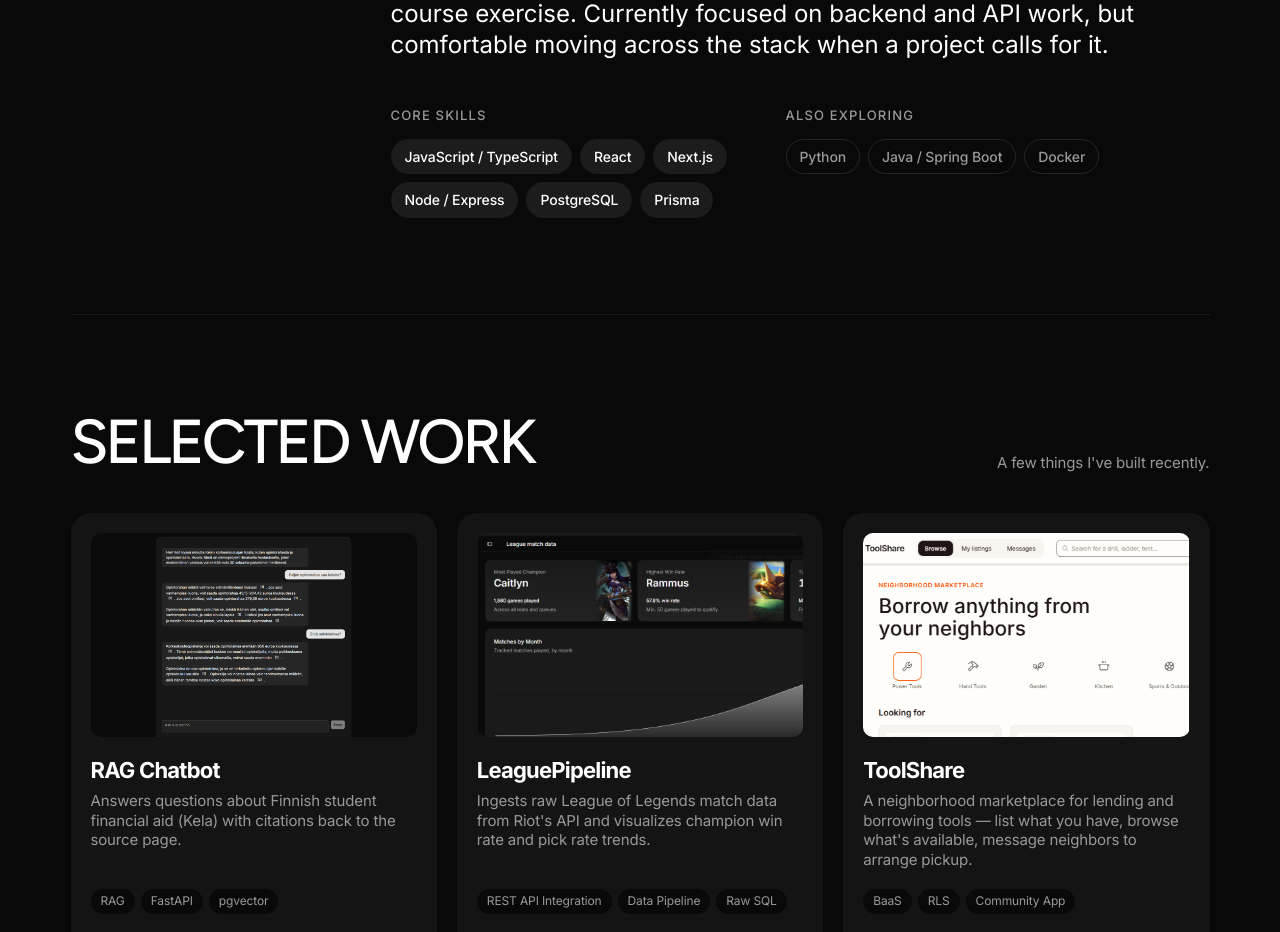
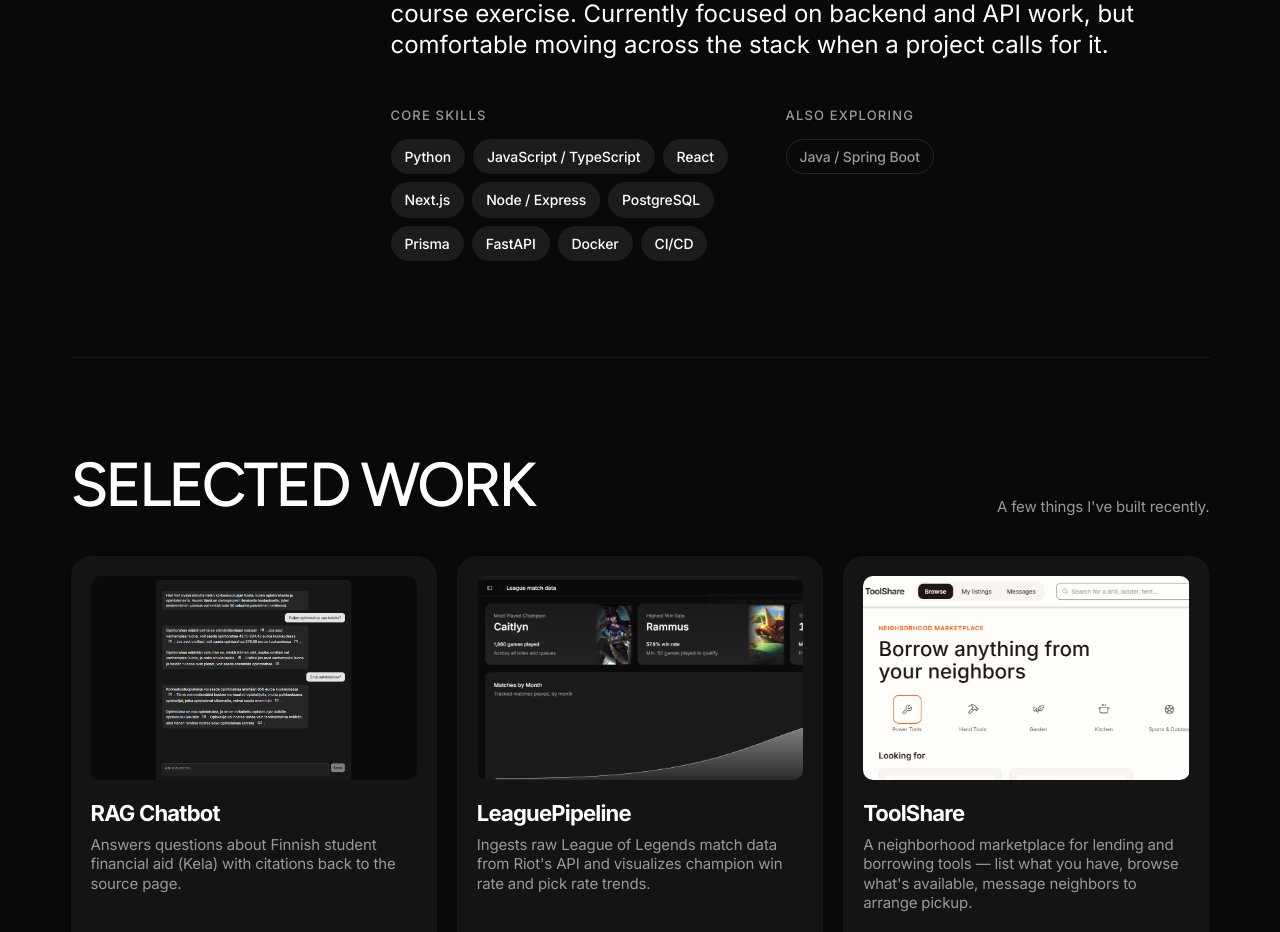
Before and after one commit to emilmanninen/Portfoliowebsite, a Next.js app: page / in a window 1280 px wide. Shown: the part 960-1892 px from the top of the page. Built offline with nearby package versions, Linux system fonts and the light colour scheme.

Commit message:
feat: added skills and moved them around

```diff
--- a/src/components/sections/About.tsx
+++ b/src/components/sections/About.tsx
@@ -1,16 +1,18 @@
-// Ported from the "about" section of Developer Portfolio.dc.html. The skill tags below are
-// pulled from your stated stack (CLAUDE.md "Coding preferences"): comfortable-with -> Core
-// skills, newer/basic -> Also exploring. Flag if you want this split adjusted.
+// Ported from the "about" section of Developer Portfolio.dc.html.
 const coreSkills = [
+  "Python",
   "JavaScript / TypeScript",
   "React",
   "Next.js",
   "Node / Express",
   "PostgreSQL",
   "Prisma",
+  "FastAPI",
+  "Docker",
+  "CI/CD",
 ];
 
-const alsoExploring = ["Python", "Java / Spring Boot", "Docker"];
+const alsoExploring = ["Java / Spring Boot"];
 
 export default function About() {
   return (
```
